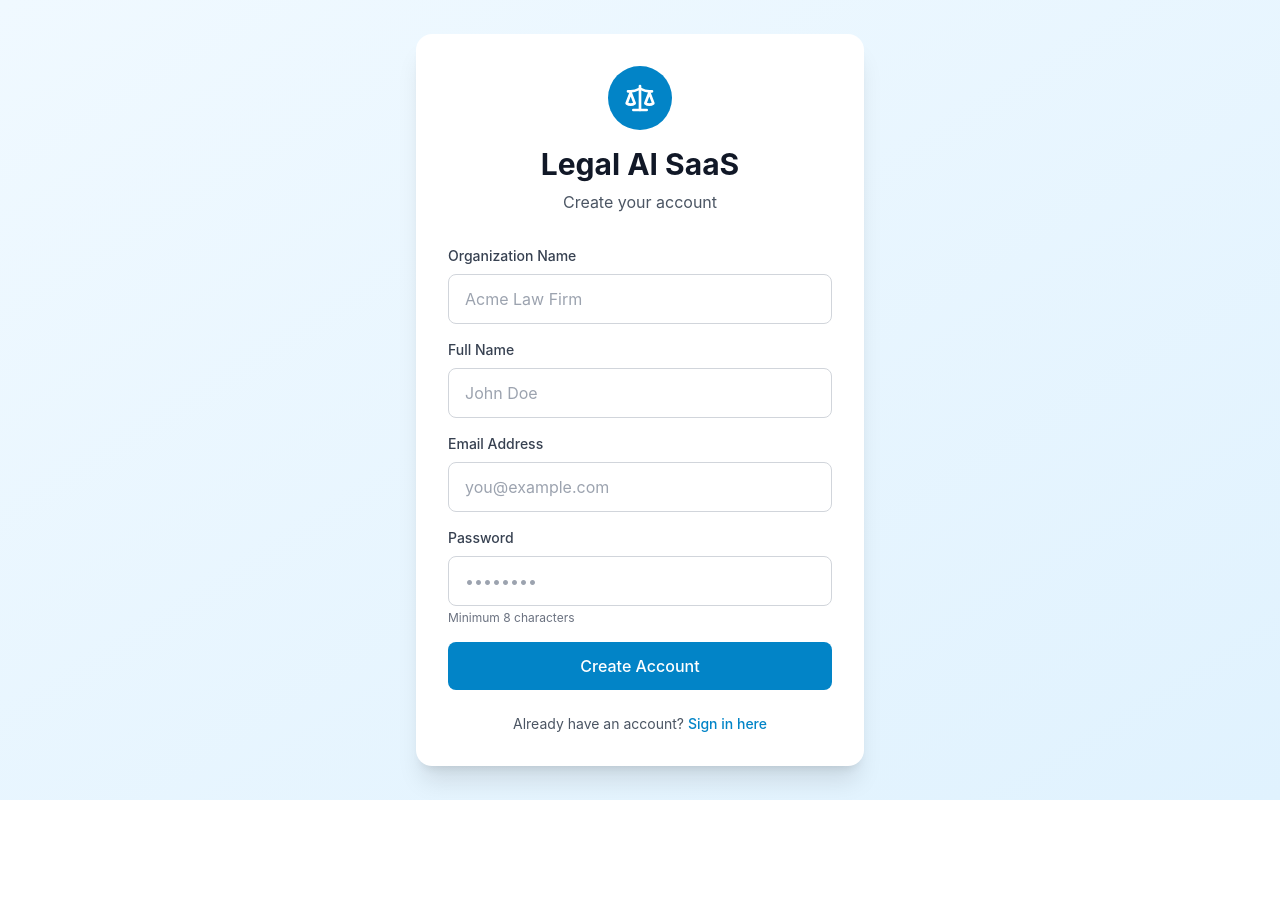
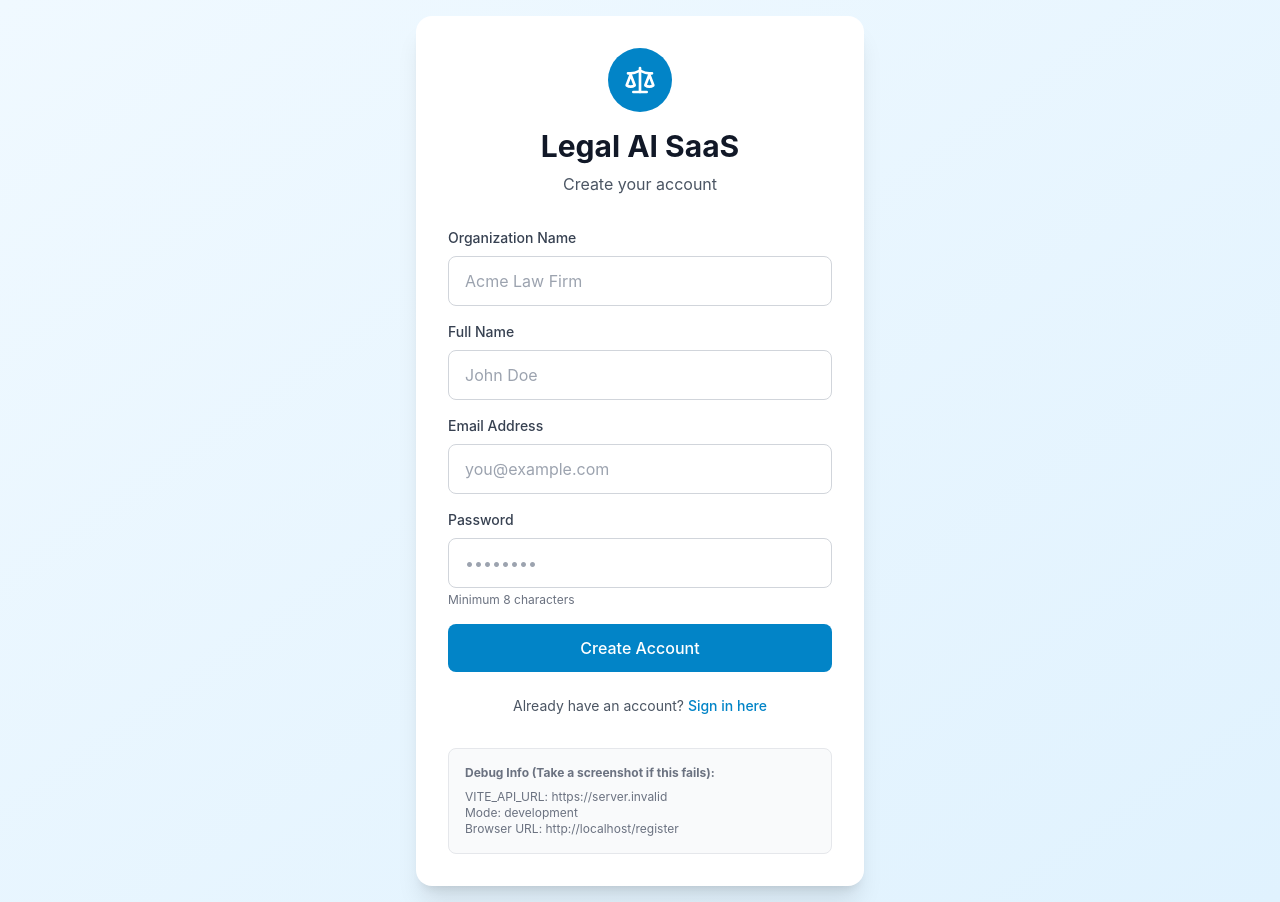
Before and after one commit to moku180/legalaichatbot, a React (Vite) app in the folder frontend/: page /register in a window 1280 px wide. Before the commit the page ends 800 px from the top, so only its background shows below. Built offline with nearby package versions, Linux system fonts and the light colour scheme; no server answers.

Commit message:
Add debug info to Registration page to trace VITE_API_URL

```diff
--- a/frontend/src/pages/Register.jsx
+++ b/frontend/src/pages/Register.jsx
@@ -139,6 +139,14 @@ export default function Register({ setAuth }) {
                         Sign in here
                     </Link>
                 </p>
+
+                {/* Debug Info Section */}
+                <div className="mt-8 p-4 bg-gray-50 rounded-lg border border-gray-200 text-xs text-mono text-gray-500 overflow-hidden">
+                    <p className="font-bold mb-2">Debug Info (Take a screenshot if this fails):</p>
+                    <p>VITE_API_URL: {import.meta.env.VITE_API_URL || '(Not Set)'}</p>
+                    <p>Mode: {import.meta.env.MODE}</p>
+                    <p>Browser URL: {window.location.href}</p>
+                </div>
             </div>
         </div>
     );
```
